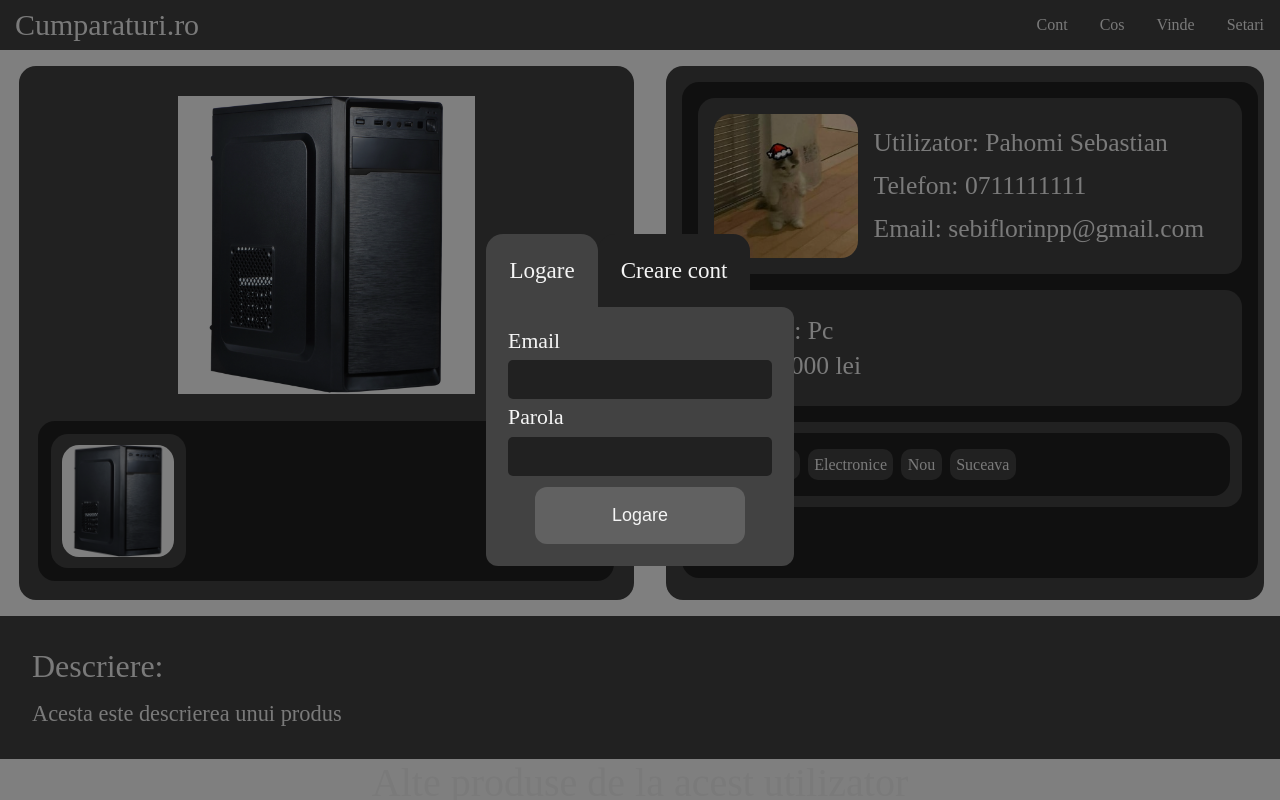
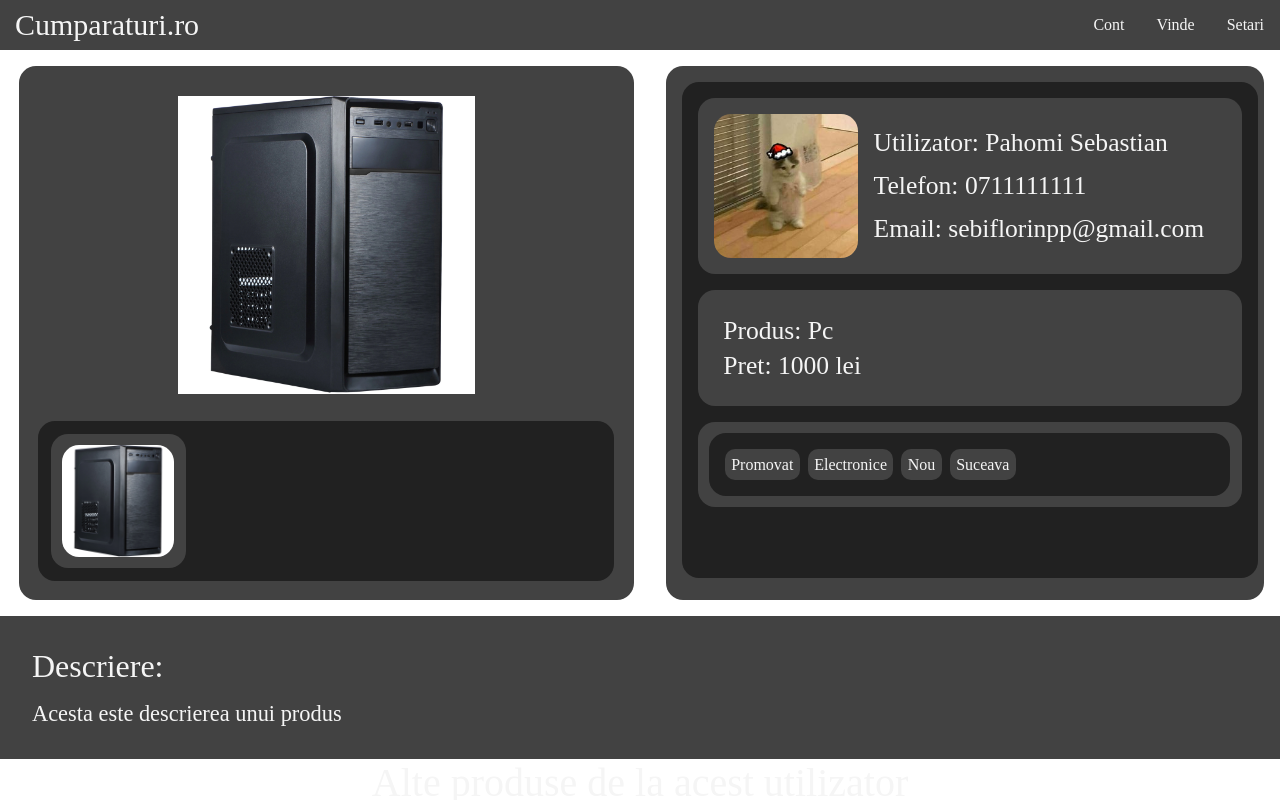
Before and after one commit to sebiflorinp/Cumparaturi.ro, a Vue app: page /produs/1 in a window 1280 px wide. Shown: the top 800 px of the page. Built offline with nearby package versions, Linux system fonts and the light colour scheme; the HTML template or start-up script is replaced by a standard one.

Commit message:
ADD use auth

```diff
--- a/src/App.vue
+++ b/src/App.vue
@@ -2,7 +2,7 @@
   <Header/>
   <RouterView/>
   <Footer/>
-  <ModalCont v-if="!date.logat"/>
+  <ModalCont v-if="date.accessareCont"/>
 </template>
 
 <script setup>
--- a/src/components/Header.vue
+++ b/src/components/Header.vue
@@ -1,24 +1,24 @@
 <template>
   <div class="header">
-    <RouterLink :to ="{name: 'Pagina principala'}" class="logoIntoarcere" v-if="!afisez">Cumparaturi.ro</RouterLink>
+    <RouterLink :to ="{name: 'Pagina principala'}" class="logoIntoarcere" v-if="$route.name != 'Pagina principala'">Cumparaturi.ro</RouterLink>
     <p v-else></p>
     <ul class="containerButoane">
-      <li class="buton"><a href="http://localhost:8080/cautare">Cont</a></li>
-      <li class="buton">Cos</li>
+      <li @click="apasareCont" class="buton">Cont</li>
       <li class="buton">Vinde</li>
       <li class="buton">Setari</li>
     </ul>
   </div>
 </template>
 
-<script>
-  export default {
-    computed: {
-      afisez(){
-        return this.$route.name == "Pagina principala" ? true : false
-      }
-    }
+<script setup>
+  import { useData } from "@/stores/date.ts"
+
+  const dbDate = useData()
+
+  function apasareCont(){
+    dbDate.accessareCont = true
   }
+
 </script>
 
 <style scoped>
--- a/src/components/ModalCont.vue
+++ b/src/components/ModalCont.vue
@@ -1,16 +1,26 @@
 <template>
-  <div class="backgroundModal">
+  <div @click.self="dbDate.accessareCont = false" class="backgroundModal">
     <div class="containerContinutModal">
       <div class="selectieLogareCreareCont">
         <div @click="logare = true" class="Logare" :class="{ activ:logare}">
-          <p class="labelLogare">Logare</p>
+          <p class="labelLogare">{{ dbDate.logat ? 'Cont' : 'Logare'  }}</p>
         </div>
-        <div @click=" logare = false" class="CreareCont" :class="{ activ:!logare}">
+        <div v-if="!dbDate.logat" @click=" logare = false" class="CreareCont" :class="{ activ:!logare}">
           <p class="labelCreareCont">Creare cont</p>
         </div>
       </div>
-      <div v-if="logare && incercat && logareReusita" class="continut">
-        <p class="mesajFelicitare">Logare Reusita!</p>
+      <div v-if="logare && dbDate.logat" class="continut">
+        <div class="containerInformatiiUtilizator">
+          <div class="containerPozaProfil">
+            <img :src="require('@/assets/pozeProfil/' + dbUtilizatori.returneazaPozaProfilDupaId(dbDate.idUtilizatorLogat))" alt="pozaProfil">
+          </div>
+          <div class="informatii">
+            <p>Utilizator: {{ dbUtilizatori.returneazaInformatiiUtilizatorDupaId(dbDate.idUtilizatorLogat).nume }} {{ dbUtilizatori.returneazaInformatiiUtilizatorDupaId(dbDate.idUtilizatorLogat).prenume }}</p>
+            <p>Email: {{ dbUtilizatori.returneazaInformatiiUtilizatorDupaId(dbDate.idUtilizatorLogat).email }} </p>
+            <p>Telefon: {{ dbUtilizatori.returneazaInformatiiUtilizatorDupaId(dbDate.idUtilizatorLogat).telefon }} </p>
+          </div>
+        </div>
+        <button @click="dbDate.logat = false">Delogare</button>
       </div>
       <div v-else-if="logare" class="continut">
         <p class="labelLogareEmail">Email</p>
@@ -20,7 +30,7 @@
         <p v-if="logareReusita == false && incercat == true" class="mesajAvertizare">Datele introduse sunt gresite</p>
         <button @click="incercareLogare()" type="submit">Logare</button>
       </div>
-      <div v-else class="continut">
+      <div v-else-if="creareContReusit == false" class="continut">
         <p class="labelCCNume">Nume (4-12 caractere)</p>
         <input v-model="numeCC" type="text">
         <p class="labelCCPrenume">Prenume (4-12 caractere)</p>
@@ -30,26 +40,32 @@
         <p class="labelCCTelefon">Telefon</p>
         <input v-model="telefonCC" type="text">
         <p class="labelCCParola">Parola (4-12 caractere)</p>
-        <input v-model="parola1CC" type="text">
+        <input v-model="parola1CC" type="password">
         <p class="labelCCConfirmareParola">Confirmare parola</p>
-        <input v-model="parola2CC" type="text">
-        <button @click=" verificareDateCreareCont() == true ? dbUtilizatori.creareCont(numeCC,prenumeCC,emailCC,telefonCC,parola1CC) : mesajCreareCont = verificareDateCreareCont()" type="submit">Creare cont</button>
+        <input v-model="parola2CC" type="password">
+        <p class="mesajAvertizareCreareCont"> {{ mesajCreareCont }}</p>
+        <button @click=" verificareDateCreareCont() == true ? creareCont() : mesajCreareCont = verificareDateCreareCont()" type="submit">Creare cont</button>
       </div>
-      <p> {{ mesajCreareCont }}</p>
+      <div v-else class="continut">
+        <p class="mesajFelicitare">Contul a fost creat cu success</p>
+      </div>
     </div>
   </div>
 </template>
 
 <script setup>
   import { useUtilizatori } from '@/stores/utilizatori.ts'
+  import { useData } from '@/stores/date.ts'
   import { ref } from 'vue'
 
   const dbUtilizatori = useUtilizatori()
+  const dbDate = useData()
+
   const logare = ref(true)
   const emailLogare = ref("")
   const parolaLogare = ref("")
   const incercat = ref(false)
-  const logareReusita = ref(false)
+
   const numeCC = ref("")
   const prenumeCC = ref("")
   const emailCC = ref("")
@@ -61,8 +77,9 @@
 
 
   function incercareLogare(){
-    logareReusita.value = dbUtilizatori.verificareDateLogare(emailLogare.value, parolaLogare.value)
+    dbDate.logat = dbUtilizatori.verificareDateLogare(emailLogare.value, parolaLogare.value)
     incercat.value = true
+    dbDate.idUtilizatorLogat = dbUtilizatori.returneazaIdUtilizatorDupaEmail(emailLogare.value)
   }
 
   function verificareDateCreareCont(){
@@ -77,6 +94,11 @@
     return true
   }
 
+  function creareCont(){
+    dbUtilizatori.creareCont(numeCC.value,prenumeCC.value,emailCC.value,telefonCC.value,parola1CC.value)
+    creareContReusit.value = true
+  }
+
 </script>
 
 <style>
--- a/src/css/ModalCont.css
+++ b/src/css/ModalCont.css
@@ -43,7 +43,7 @@ a {
   display: flex;
   flex-direction: row;
   justify-content: flex-start;
-  align-items: center;
+  align-items: flex-start;
 }
 .backgroundModal .containerContinutModal .selectieLogareCreareCont div {
   font-size: 1.8vw;
@@ -110,4 +110,25 @@ a {
 }
 .backgroundModal .containerContinutModal .continut button:active {
   background-color: #9E9E9E;
+}
+.backgroundModal .containerContinutModal .continut .containerInformatiiUtilizator {
+  display: flex;
+  flex-direction: row;
+  justify-content: flex-start;
+  align-items: center;
+  gap: 1em;
+}
+.backgroundModal .containerContinutModal .continut .containerInformatiiUtilizator img {
+  border-radius: 17px;
+  width: 10vw;
+}
+.backgroundModal .containerContinutModal .continut .containerInformatiiUtilizator .informatii {
+  display: flex;
+  flex-direction: column;
+  justify-content: flex-start;
+  align-items: flex-start;
+  gap: 0.5em;
+}
+.backgroundModal .containerContinutModal .continut .mesajAvertizareCreareCont {
+  align-self: center;
 }/*# sourceMappingURL=ModalCont.css.map */
--- a/src/scss/ModalCont.scss
+++ b/src/scss/ModalCont.scss
@@ -13,7 +13,7 @@
   .containerContinutModal {
     padding: 1em;
     .selectieLogareCreareCont {
-      @include flexBox(row,flex-start,center);
+      @include flexBox(row,flex-start,flex-start);
       div {
         font-size: 1.8vw;
         padding: 1em;
@@ -77,6 +77,21 @@
       button:active {
         background-color: $culoare5;
       }
+      .containerInformatiiUtilizator {
+        @include flexBox(row,flex-start,center);
+        gap: 1em;
+        img {
+          border-radius: 17px;
+          width: 10vw;
+        }
+        .informatii {
+          @include flexBox(column, flex-start, flex-start);
+          gap: 0.5em;
+        }
+      }
+      .mesajAvertizareCreareCont {
+        align-self: center;
+      }
     }
   }
 }
--- a/src/stores/date.ts
+++ b/src/stores/date.ts
@@ -5,6 +5,8 @@ export const useData = defineStore("data", {
   state: () => {
     return {
       logat: false,
+      accessareCont: false,
+      idUtilizatorLogat: 0,
       categorii: [
         {"idCategorie": 1, "nume": "Electronice", "cale": "1.jpg", "activ":false},
         {"idCategorie": 2, "nume": "Haine", "cale": "2.jpg", "activ":false},
--- a/src/stores/utilizatori.ts
+++ b/src/stores/utilizatori.ts
@@ -8,6 +8,14 @@ export const useUtilizatori = defineStore("utilizatori", {
   },
 
   getters: {
+
+    returneazaInformatiiUtilizatorDupaId(){
+      return (idUtilizator:number) => {
+        return this.date.$state.utilizatori.find( (utilizator:any) =>
+          utilizator.idUtilizator == idUtilizator
+        )
+      }
+    },
 
     returneazaInformatiiUtilizatorDupaIdProdus(){
       return (idProdus:number) => {
@@ -40,6 +48,11 @@ export const useUtilizatori = defineStore("utilizatori", {
       return (email:string) => {
         return this.date.$state.utilizatori.find( (utilizator:any) => utilizator.email == email) ? false : true
       }
+    },
+    returneazaIdUtilizatorDupaEmail(){
+      return (email:string) => {
+        return this.date.$state.utilizatori.find( (utilizator:any) => utilizator.email == email).idUtilizator
+      }
     }
   },
 
@@ -55,14 +68,13 @@ export const useUtilizatori = defineStore("utilizatori", {
           parola:string
         }
         const utilizatorNou = {} as utilizator
-        console.log("fdgfd")
-        utilizatorNou.idUtilizator = 3
+        utilizatorNou.idUtilizator = this.date.$state.utilizatori.slice().reverse()[0].idUtilizator + 1
         utilizatorNou.nume = nume
         utilizatorNou.prenume = prenume
         utilizatorNou.email = email
         utilizatorNou.telefon = telefon
         utilizatorNou.parola = parola
-        utilizatorNou.calePoza = "fdsfsd"
+        utilizatorNou.calePoza = "defaultPhoto.jpg"
         this.date.utilizatori.push(utilizatorNou)
       }
     }
```
Also changed, not shown: src/assets/pozeProfil/defaultPhoto.jpg (added), 1 other file (tests, documents, lock files or other folders).
